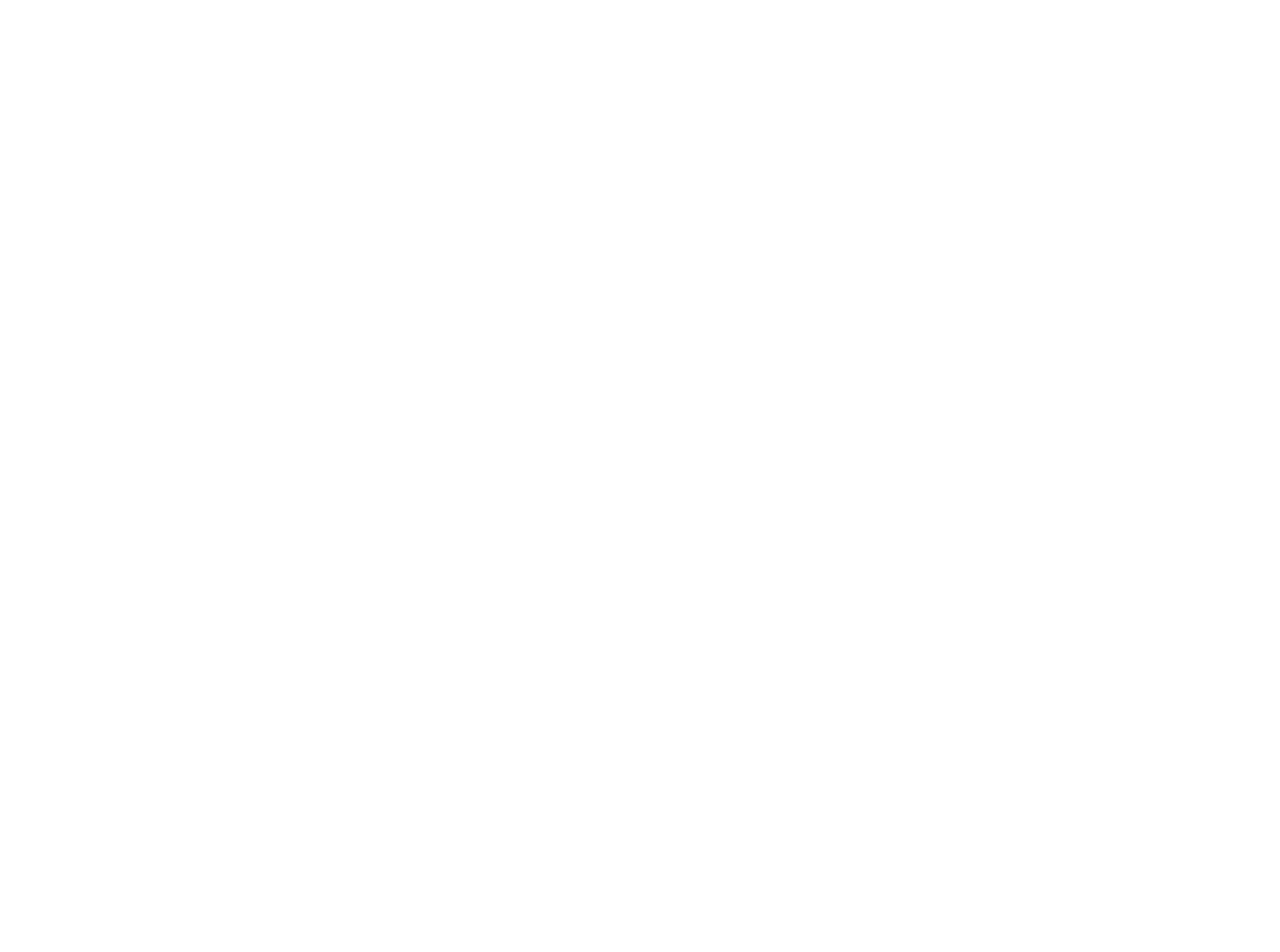
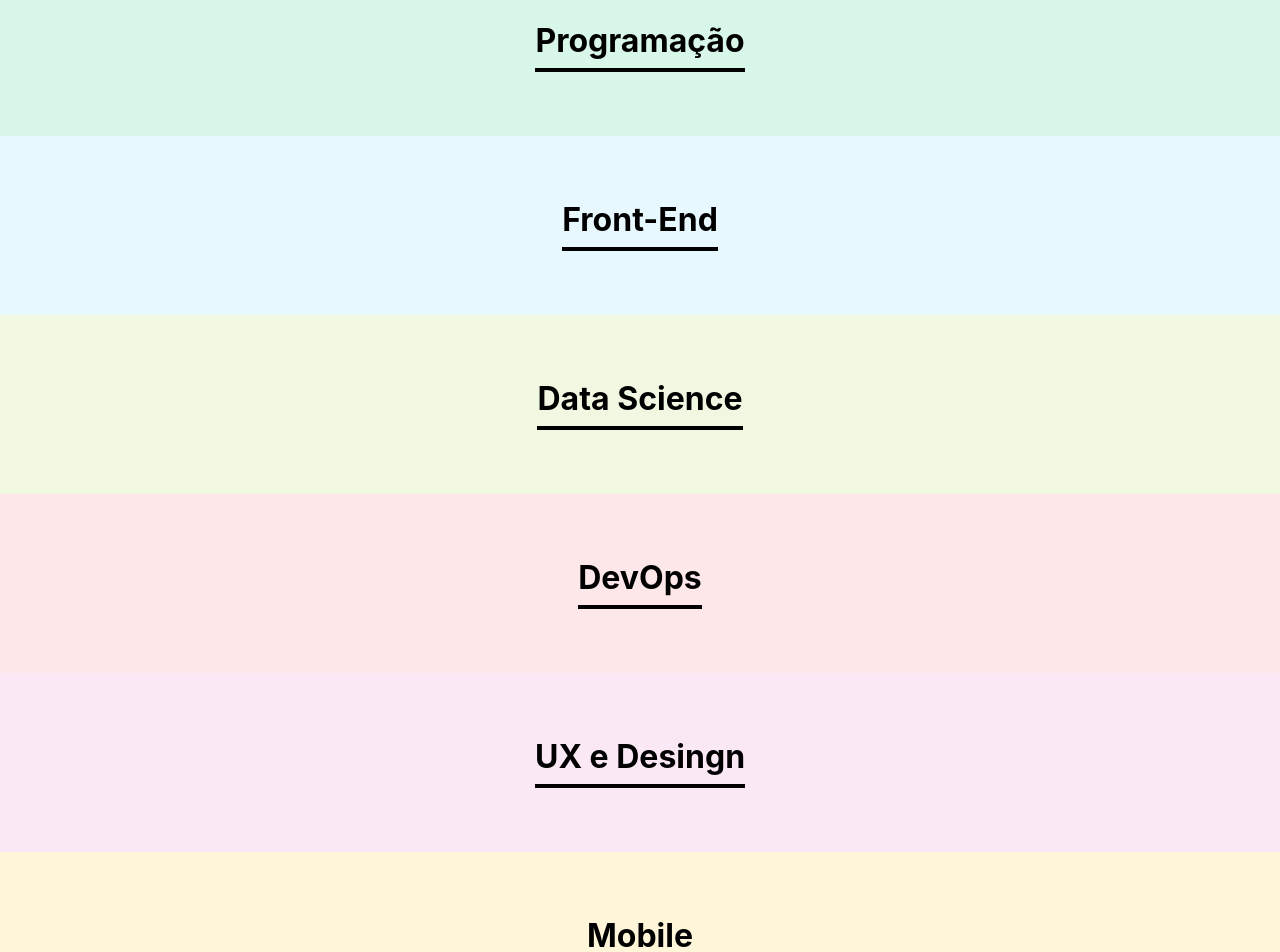
Before and after one commit to DanielCaresma/organo-react, a React (Create React App) app: page / in a window 1280 px wide. Shown: the part 1480-2432 px from the top of the page. Before the commit the page ends 1437 px from the top, so only its background shows below. Built offline with nearby package versions, Linux system fonts and the light colour scheme; the HTML template or start-up script is replaced by a standard one.

Commit message:
Criando seção dos times

```diff
--- a/src/App.js
+++ b/src/App.js
@@ -1,8 +1,47 @@
 import { useState } from 'react';
 import Banner from './componentes/Banner';
 import Formulario from './componentes/Formulario'
+import Time from './componentes/Time';
 
 function App() {
+
+  const times = [
+    {
+      nome:'Programação',
+      corPrimaria: '#57C278',
+      corSecundaria: '#D9F7E9'
+    },
+    {
+      nome:'Front-End',
+      corPrimaria: '#82CFFA',
+      corSecundaria: '#E8F8FF'
+    },
+    {
+      nome:'Data Science',
+      corPrimaria: '#A6D157',
+      corSecundaria: '#F0F8E2'
+    },
+    {
+      nome:'DevOps',
+      corPrimaria: '#E06B69',
+      corSecundaria: '#FDE7E8'
+    },
+    {
+      nome:'UX e Desingn',
+      corPrimaria: '#DB6EBF',
+      corSecundaria: '#FAE9F5'
+    },
+    {
+      nome:'Mobile',
+      corPrimaria: '#FFBA05',
+      corSecundaria: '#FFF5D9'
+    },
+    {
+      nome:'Inovação e Gestão',
+      corPrimaria: '#FF8A29',
+      corSecundaria: '#FFEEDF'
+    }
+  ]
 
   const [colaboradores, setColaboradores] = useState([])
 
@@ -15,8 +54,10 @@
     <div className="App">
       <Banner />
       <Formulario aoColaboradorCadastrado={colaborador => aoNovoColaboradorAdicionado(colaborador)} />
+      {times.map(time => <Time key={time.nome} nome={time.nome} corSecundaria={time.corSecundaria}/>)}
     </div>
   );
 }
 
+
 export default App;
--- a/src/componentes/Formulario/index.js
+++ b/src/componentes/Formulario/index.js
@@ -11,6 +11,7 @@
         "Front-End",
         "Data Science",
         "UX e Desingn",
+        "DevOps",
         "Mobile",
         "Inovação e Gestão"
     ]
--- /dev/null
+++ b/src/componentes/Time/Time.css
@@ -0,0 +1,11 @@
+.time {
+    text-align: center;
+    padding: 32px;
+}
+
+.time h3 {
+    font-size: 32px;
+    border-bottom: 4px solid;
+    display: inline-block;
+    padding-bottom: 8px ;
+}
--- /dev/null
+++ b/src/componentes/Time/index.js
@@ -0,0 +1,11 @@
+import './Time.css'
+
+const Time = (props) => {
+    return (
+        <section className='time' style={{backgroundColor: props.corSecundaria}}>
+            <h3 style={{ borderColor: props.corPrimaria }}> {props.nome} </h3>
+        </section>
+    )
+}
+
+export default Time
```
